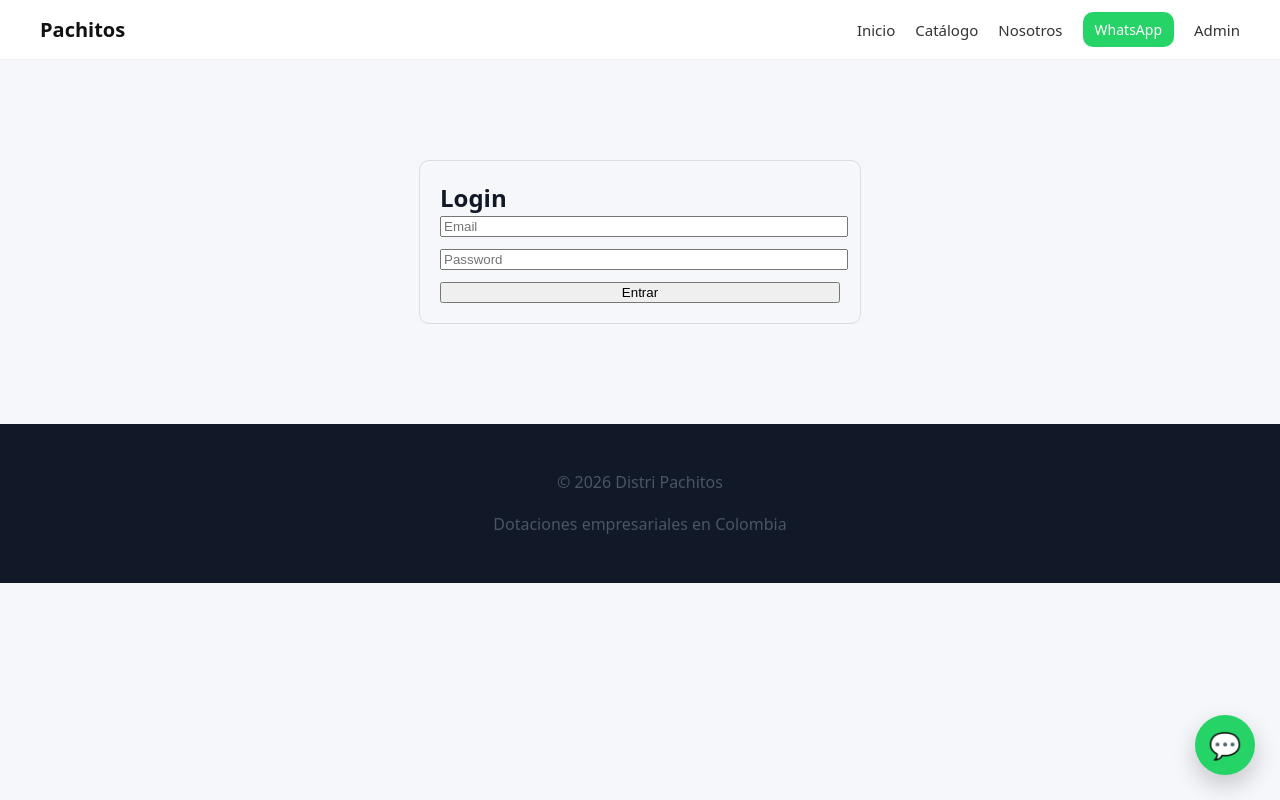
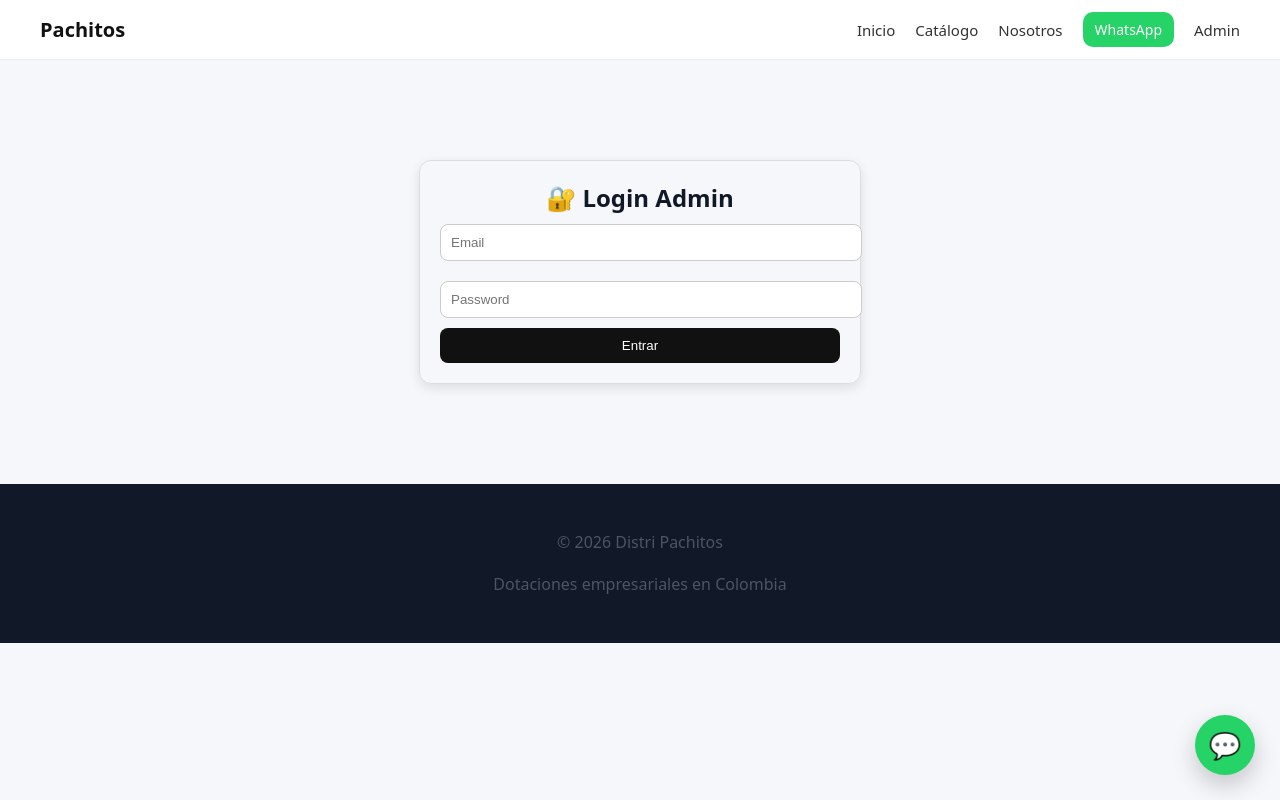
Before and after one commit to DanielaM99/distribuidora-pachitos, a React (Vite) app: page /login in a window 1280 px wide. Built offline with nearby package versions, Linux system fonts and the light colour scheme; no server answers.

Commit message:
fix routing

```diff
--- a/src/pages/Login.jsx
+++ b/src/pages/Login.jsx
@@ -3,25 +3,53 @@ import { useNavigate } from "react-router-dom";
 import { useAuth } from "../context/AuthContext";
 
 export default function Login() {
-  const { login } = useAuth();
+  const auth = useAuth();
   const navigate = useNavigate();
 
   const [email, setEmail] = useState("");
   const [password, setPassword] = useState("");
+  const [loading, setLoading] = useState(false);
+
+  // 🔒 seguridad: evita crash si el context aún no carga
+  if (!auth) {
+    return <p style={{ textAlign: "center" }}>Cargando...</p>;
+  }
+
+  const { login } = auth;
 
   const handleLogin = async (e) => {
     e.preventDefault();
+    setLoading(true);
 
     try {
-      await Login(email, password);
+      await login(email, password);
       navigate("/admin");
     } catch (error) {
-      console.log("🔥 ERROR COMPLETO:", error);
-      console.log("🔥 ERROR CODE:", error.code);
-      console.log("🔥 ERROR MESSAGE:", error.message);
+      console.log("🔥 ERROR LOGIN:", error.code);
 
-      alert(error.code);
+      let msg = "Error en login";
+
+      switch (error.code) {
+        case "auth/user-not-found":
+          msg = "Usuario no existe";
+          break;
+        case "auth/wrong-password":
+          msg = "Contraseña incorrecta";
+          break;
+        case "auth/invalid-email":
+          msg = "Email inválido";
+          break;
+        case "auth/too-many-requests":
+          msg = "Demasiados intentos, espera un momento";
+          break;
+        default:
+          msg = error.code || "Error desconocido";
+      }
+
+      alert(msg);
     }
+
+    setLoading(false);
   };
 
   return (
@@ -31,17 +59,21 @@ export default function Login() {
         margin: "100px auto",
         padding: 20,
         border: "1px solid #ddd",
-        borderRadius: 10,
+        borderRadius: 12,
+        boxShadow: "0 4px 12px rgba(0,0,0,0.1)",
+        textAlign: "center",
       }}
     >
-      <h2>Login</h2>
+      <h2>🔐 Login Admin</h2>
 
       <form onSubmit={handleLogin}>
         <input
+          type="email"
           placeholder="Email"
           value={email}
           onChange={(e) => setEmail(e.target.value)}
-          style={{ width: "100%", marginBottom: 10 }}
+          style={inputStyle}
+          required
         />
 
         <input
@@ -49,13 +81,37 @@ export default function Login() {
           placeholder="Password"
           value={password}
           onChange={(e) => setPassword(e.target.value)}
-          style={{ width: "100%", marginBottom: 10 }}
+          style={inputStyle}
+          required
         />
 
-        <button type="submit" style={{ width: "100%" }}>
-          Entrar
+        <button
+          type="submit"
+          disabled={loading}
+          style={buttonStyle}
+        >
+          {loading ? "Entrando..." : "Entrar"}
         </button>
       </form>
     </div>
   );
 }
+
+// 🎨 estilos simples
+const inputStyle = {
+  width: "100%",
+  padding: 10,
+  margin: "10px 0",
+  borderRadius: 8,
+  border: "1px solid #ccc",
+};
+
+const buttonStyle = {
+  width: "100%",
+  padding: 10,
+  background: "#111",
+  color: "#fff",
+  border: "none",
+  borderRadius: 8,
+  cursor: "pointer",
+};
```
